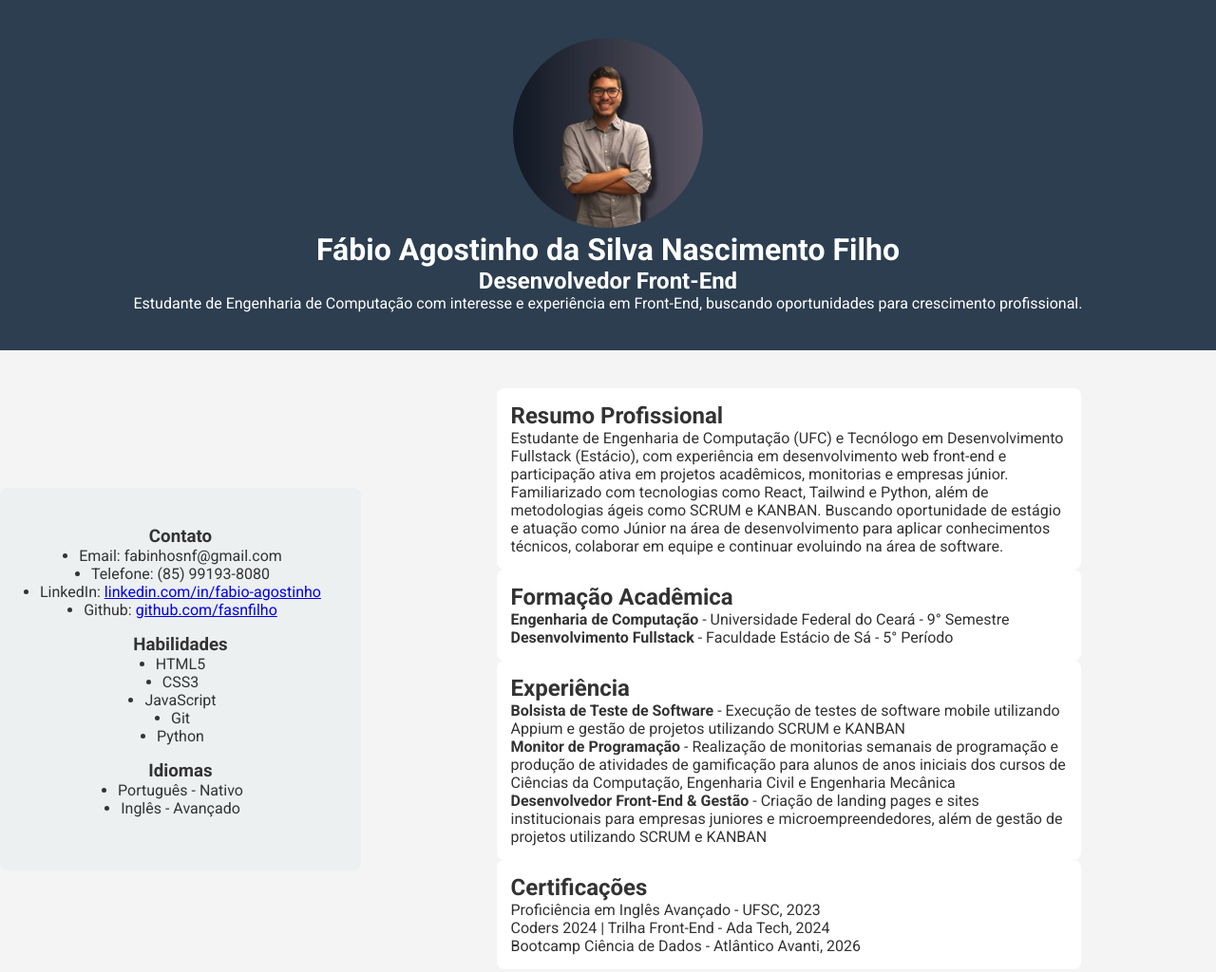
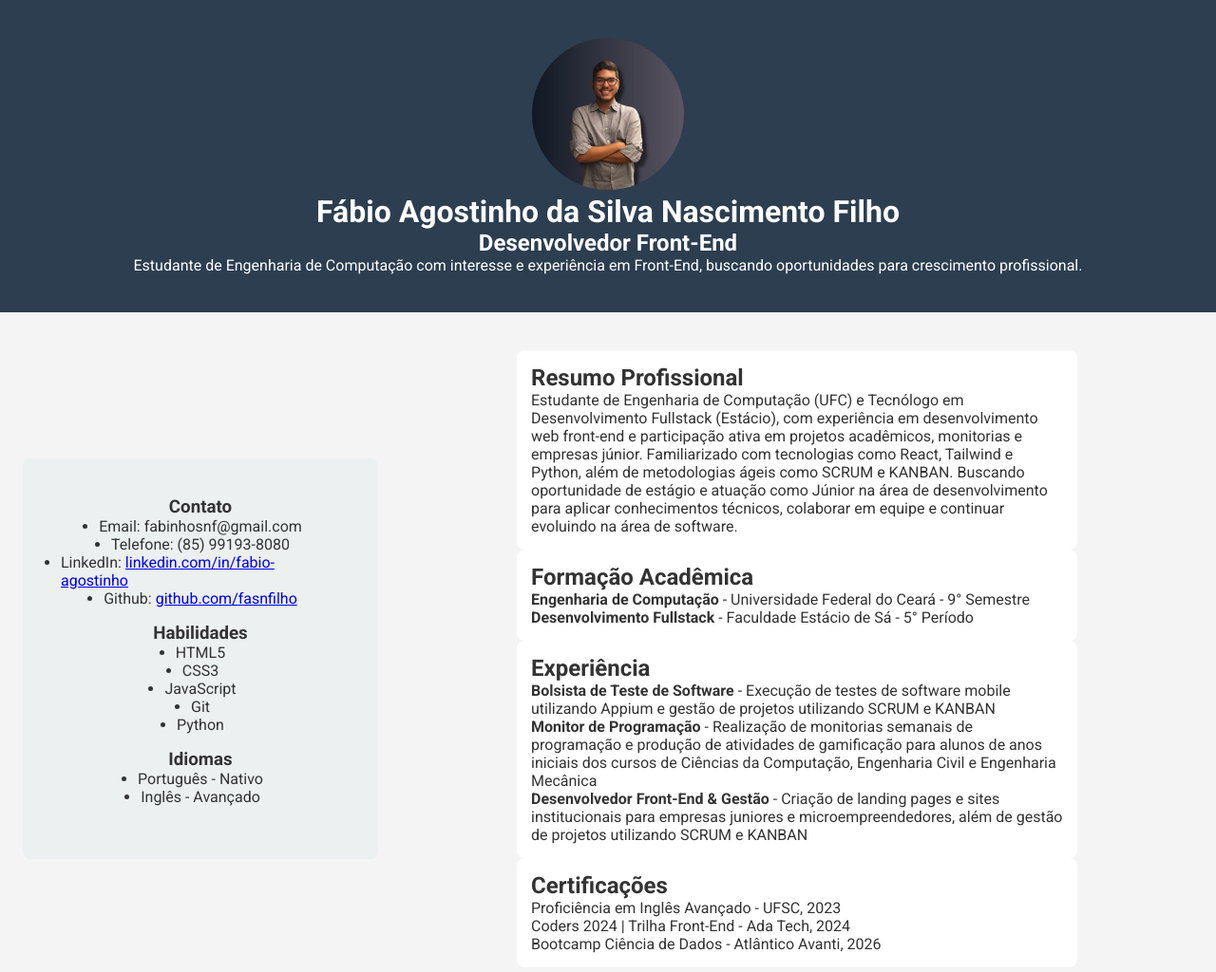
Before and after one commit to fasnfilho/curriculo, a plain HTML site: page index.html in a window 1280 px wide. Shown: the top 1024 px of the page at 95% size. Drawn offline with Linux system fonts and the light colour scheme.

Commit message:
Ajustando dimensões para responsividade

```diff
--- a/css/style.css
+++ b/css/style.css
@@ -21,7 +21,7 @@ header {
 }
 
 .foto {
-    width: 25vh;
+    width: 20vh;
     border-radius: 50%;
 }
 
@@ -63,15 +63,17 @@ footer {
 @media (min-width: 768px) {
     main {
         flex-direction: row;
-        align-items: flex-start;
+        align-items: center;
     }
 
     aside {
-        width: 35%;
+        flex: 1;
     }
 
-    main section {
-        width: 65%;
+    div {
+        flex: 2;
+        display: flex;
+        flex-direction: column;
     }
 }
 
@@ -81,6 +83,7 @@ footer {
     main {
         justify-content: center;
         align-items: center;
+        margin-left: 3vh;
     }
 
     aside {
@@ -98,4 +101,8 @@ footer {
         justify-content: center;
         align-items: center;
     }
+
+    section {
+        width: 70vh;
+    }
 }
```
